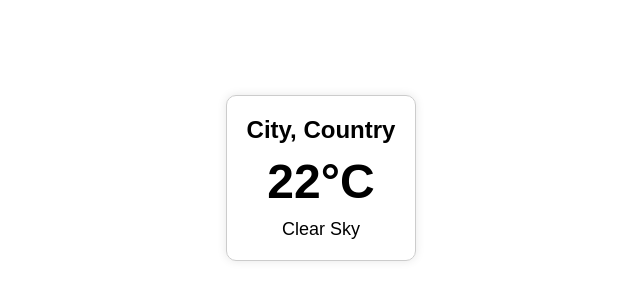
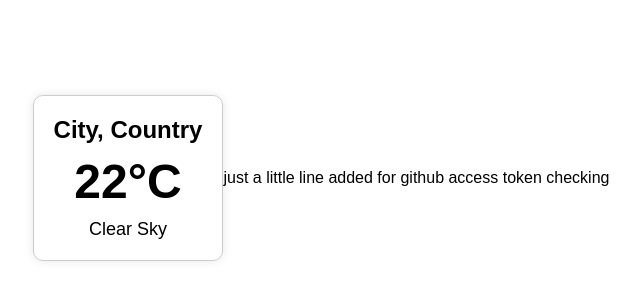
Before and after one commit to Maruf-Raju-pro/CodeBeginnings, a plain HTML site: page index.html in a window 1280 px wide. Shown: the part 222-522 px from the top of the page, without its empty margins (319-959 px from the left). Drawn offline with Linux system fonts and the light colour scheme.

Commit message:
access token checking

```diff
--- a/index.html
+++ b/index.html
@@ -14,5 +14,7 @@
         <div class="condition">Clear Sky</div>
     </div>
 
+    <p>just a little line added for github access token checking</p>
+
 </body>
 </html>
```
